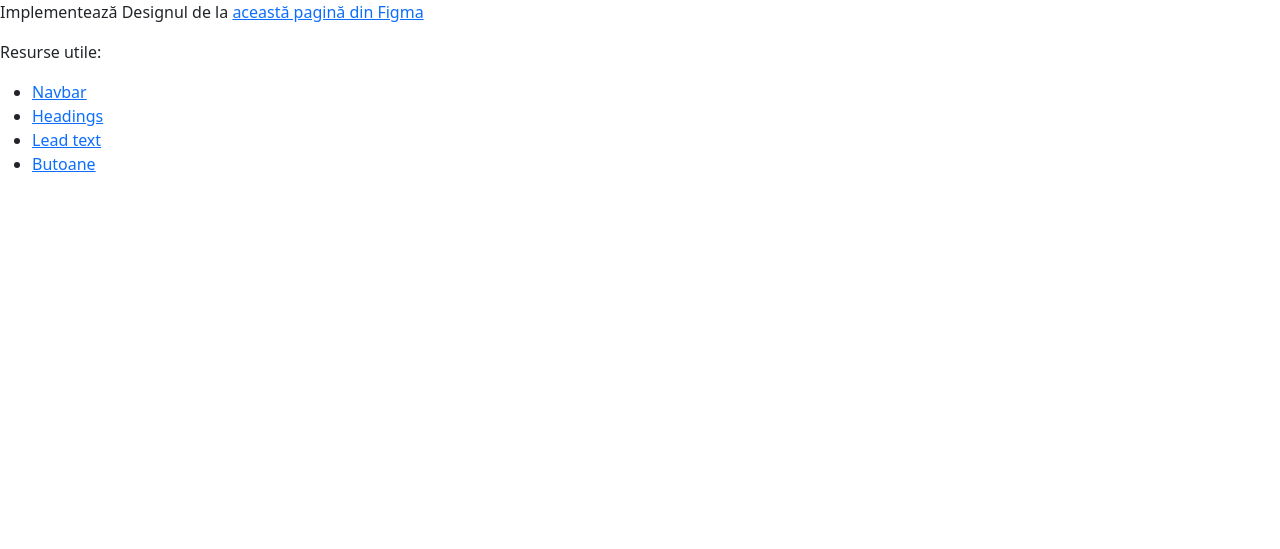
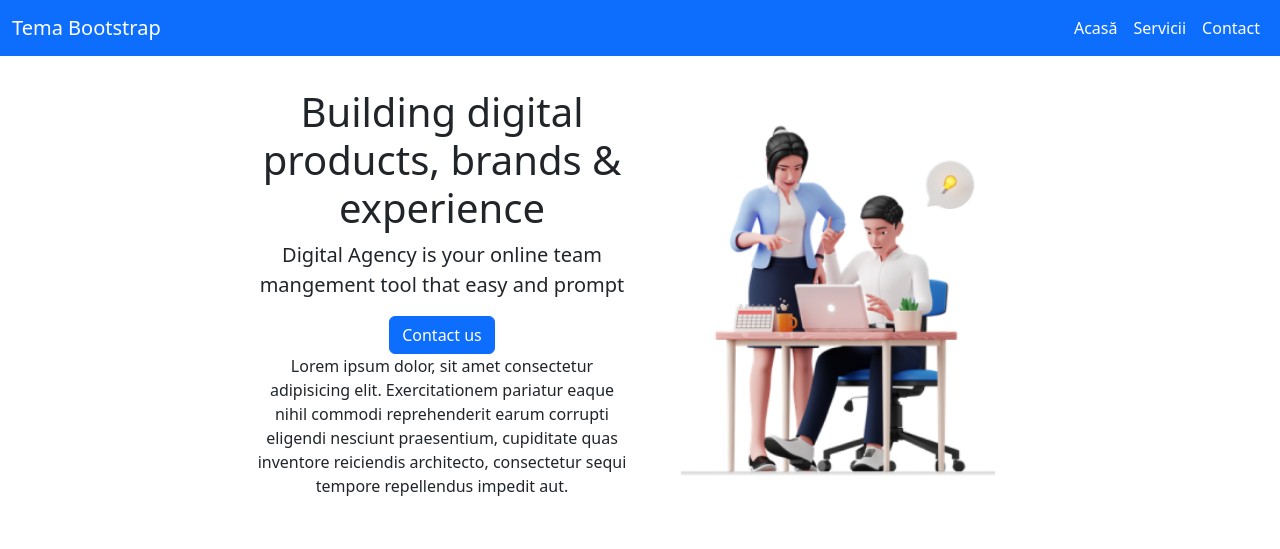
Before and after one commit to ITSchool-Web-Heroines/Tema-Bootstrap, a website built with Parcel: page src/index.html in a window 1280 px wide. Built offline with nearby package versions, Linux system fonts and the light colour scheme.

Commit message:
Rezolvare

```diff
--- a/src/index.html
+++ b/src/index.html
@@ -1,40 +1,69 @@
-<!doctype html>
+<!DOCTYPE html>
 <html lang="en">
   <head>
     <meta charset="utf-8" />
     <title>Tema Bootstrap</title>
-  <meta name="viewport" content="width=device-width,initial-scale=1.0">
-  <link rel="stylesheet" href="https://cdn.jsdelivr.net/npm/bootstrap-icons@1.9.1/font/bootstrap-icons.css">
+    <meta name="viewport" content="width=device-width,initial-scale=1.0" />
+    <link
+      rel="stylesheet"
+      href="https://cdn.jsdelivr.net/npm/bootstrap-icons@1.9.1/font/bootstrap-icons.css"
+    />
     <link rel="stylesheet" href="./style.scss" />
   </head>
   <body>
-  <p>
-    Implementează Designul de la <a href="https://www.figma.com/file/xEktFZL9eoqJ7lnmie6ufk/Teme-Front-End-by-Cornel?node-id=721%3A485">această pagină din Figma</a>
-  </p>
-  <p>
-    Resurse utile:
-  </p>
-  <ul>
-    <li>
-      <a href="https://getbootstrap.com/docs/5.2/components/navbar/">
-        Navbar
-      </a>
+    <script src="./script.js" type="module"></script>
+    <nav class="navbar navbar-expand-sm navbar-dark bg-primary">
+      <div class="container-fluid">
+        <a class="navbar-brand" href="#">Tema Bootstrap</a>
+        <button
+          class="navbar-toggler"
+          type="button"
+          data-bs-toggle="collapse"
+          data-bs-target="#MenuShow"
+          aria-controls="MenuShow"
+          aria-expanded="false"
+          aria-label="Toggle navigation"
+        >
+          <span class="navbar-toggler-icon"></span>
+        </button>
+        <div class="collapse navbar-collapse" id="MenuShow">
+          <ul class="navbar-nav text-center ms-auto active">
+            <li class="nav-item">
+              <a class="nav-link active" aria-current="page" href="#">Acasă</a>
             </li>
-    <li>
-      <a href="https://getbootstrap.com/docs/5.2/content/typography/#headings">
-        Headings
-      </a>
+            <li class="nav-item">
+              <a class="nav-link active" aria-current="page" href="#"
+                >Servicii</a
+              >
             </li>
-    <li>
-      <a href="https://getbootstrap.com/docs/5.2/content/typography/#lead">
-        Lead text
-      </a>
-    </li>
-    <li>
-      <a href="https://getbootstrap.com/docs/5.2/components/buttons/">
-        Butoane
-      </a>
+            <li class="nav-item">
+              <a class="nav-link active" aria-current="page" href="#"
+                >Contact</a
+              >
             </li>
           </ul>
+        </div>
+      </div>
+    </nav>
+    <main class="container mx-auto">
+      <div class="row align-items-center">
+        <img class="col-sm order-sm-last" src="img.png" alt="Figma Pic" />
+        <div class="text-center col-sm">
+          <h1>Building digital products, brands & experience</h1>
+          <p class="lead">
+            Digital Agency is your online team mangement tool that easy and
+            prompt
+          </p>
+          <button type="button" class="btn btn-primary">Contact us</button>
+          <p>
+            Lorem ipsum dolor, sit amet consectetur adipisicing elit.
+            Exercitationem pariatur eaque nihil commodi reprehenderit earum
+            corrupti eligendi nesciunt praesentium, cupiditate quas inventore
+            reiciendis architecto, consectetur sequi tempore repellendus impedit
+            aut.
+          </p>
+        </div>
+      </div>
+    </main>
   </body>
 </html>
--- /dev/null
+++ b/src/script.js
@@ -0,0 +1 @@
+import Bootstrap from "bootstrap";
--- a/src/style.scss
+++ b/src/style.scss
@@ -1 +1,11 @@
 @import "~bootstrap/scss/bootstrap";
+
+.container {
+  max-width: 22rem;
+  padding-block: 2rem;
+  @media (min-width: 576px) {
+    width: 100vw;
+    max-width: 50rem;
+    padding-inline: 1rem;
+  }
+}
```
Also changed, not shown: src/img.png (added). Lines whose indentation alone changed are shown as unchanged.
